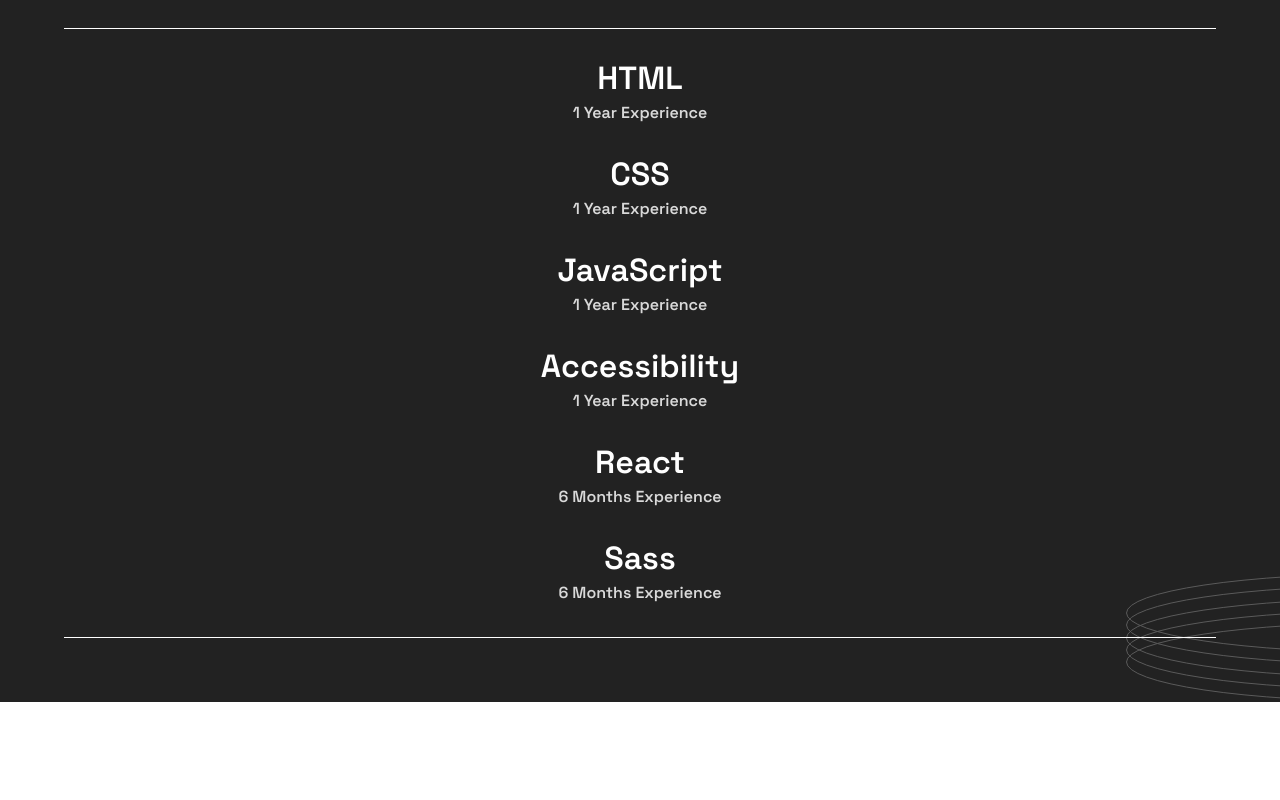
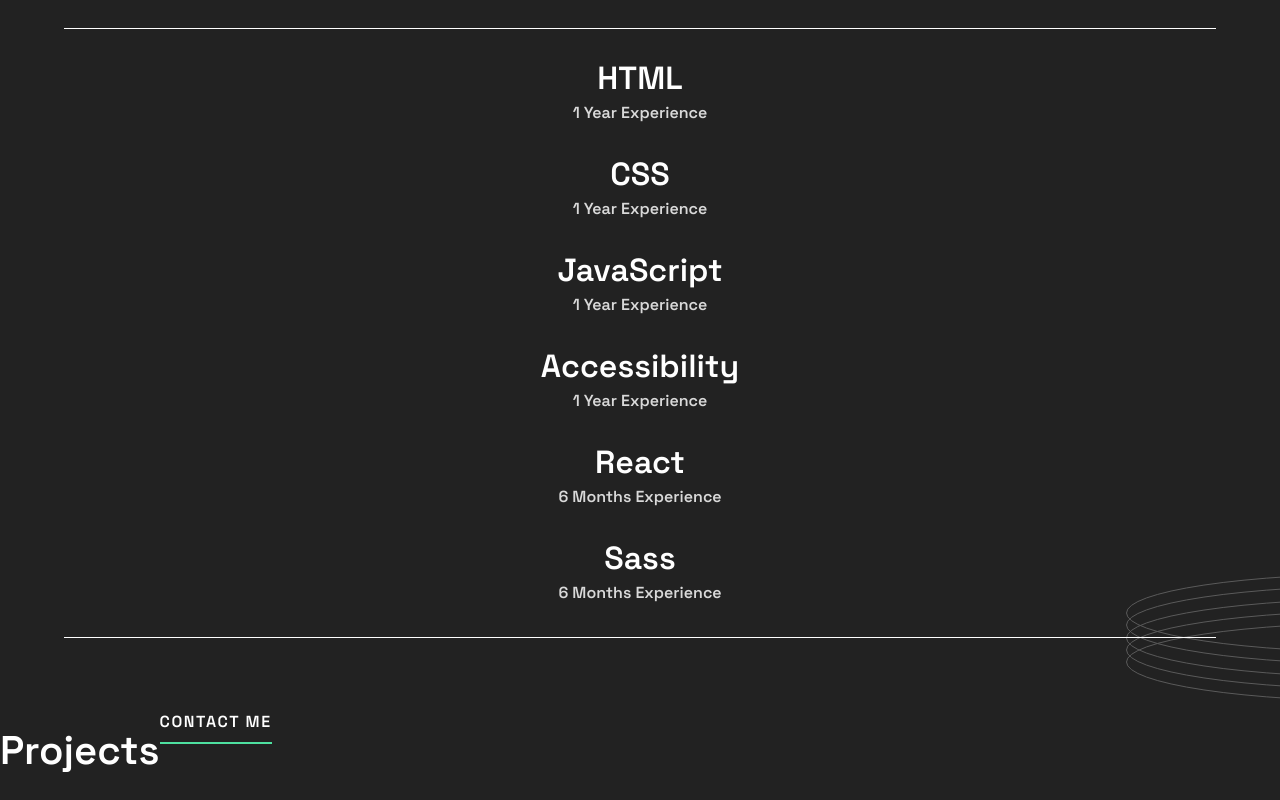
Before and after one commit to luyvannda/luyvannda.github.io, a React (Vite) app: page / in a window 1280 px wide. Shown: the part 589-1389 px from the top of the page. Before the commit the page ends 1291 px from the top, so only its background shows below. Built offline with nearby package versions, Linux system fonts and the light colour scheme.

Commit message:
add projects title and contact btn to Projects component

```diff
--- a/src/App.css
+++ b/src/App.css
@@ -160,4 +160,12 @@
   position: absolute;
   bottom: 0;
   right: -23.5rem;
+}
+
+.projects .projects-heading {
+  display: flex;
+  align-items: center;
+}
+.projects .projects-heading h2 {
+  font-size: 2.5rem;
 }/*# sourceMappingURL=App.css.map */
--- a/src/App.jsx
+++ b/src/App.jsx
@@ -2,6 +2,7 @@
 import Hero from './components/Hero'
 import Navbar from './components/Navbar'
 import ProfilePhoto from './components/ProfilePhoto'
+import Projects from './components/Projects'
 import Skills from './components/Skills'
 
 function App() {
@@ -15,11 +16,8 @@
         <ProfilePhoto />
         <Hero />
       </section>
-
-      <section>
-        <Skills />
-      </section>
-
+      <Skills />
+      <Projects />
     </div>
   )
 }
--- a/src/App.scss
+++ b/src/App.scss
@@ -202,3 +202,17 @@
   }
 
 }
+
+
+.projects {
+
+  .projects-heading {
+    display: flex;
+    align-items: center;
+
+    h2 {
+      font-size: 2.5rem;
+    }
+
+  }
+}
--- /dev/null
+++ b/src/components/Projects.jsx
@@ -0,0 +1,16 @@
+import ContactBtn from "./ContactBtn";
+
+export default function Projects() {
+
+  return (
+    <div className="projects">
+
+      <div className="projects-heading">
+        <h2>Projects</h2>
+        <ContactBtn />
+      </div>
+
+
+    </div>
+  )
+}
```
Also changed, not shown: 1 other file (tests, documents, lock files or other folders).
